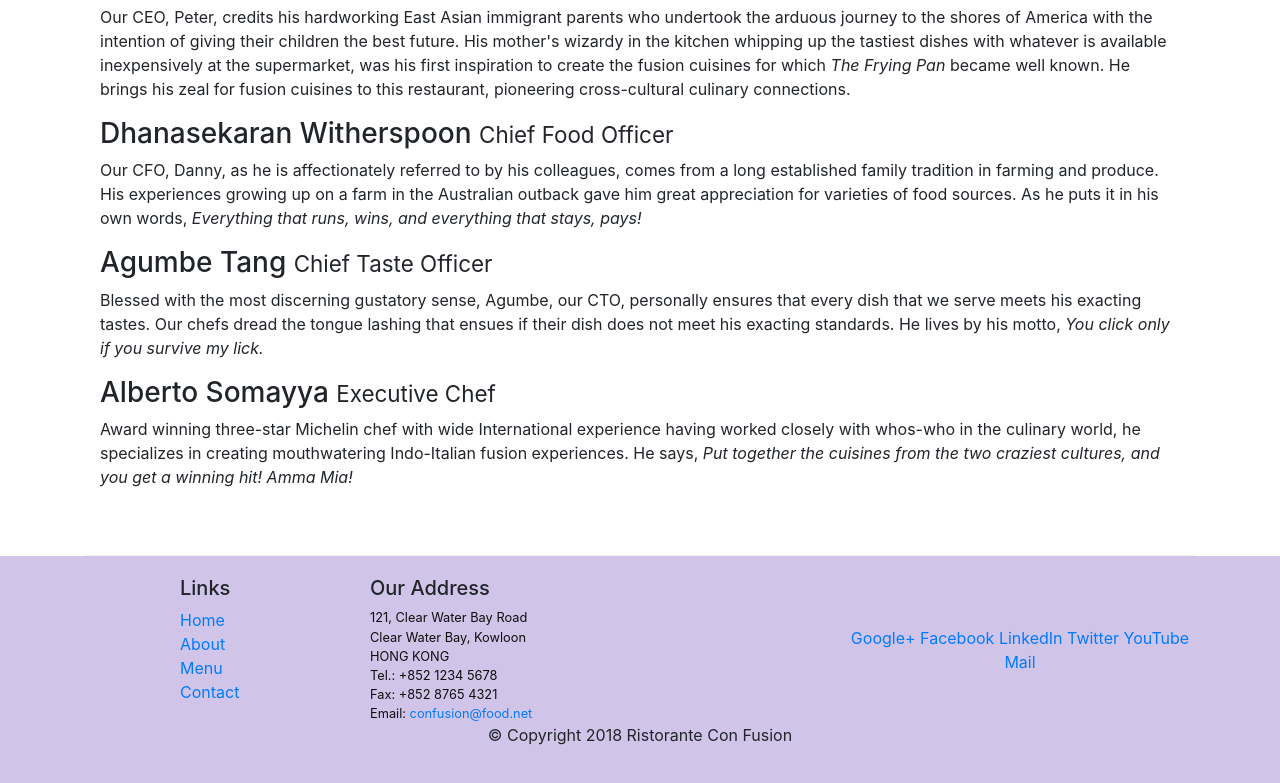
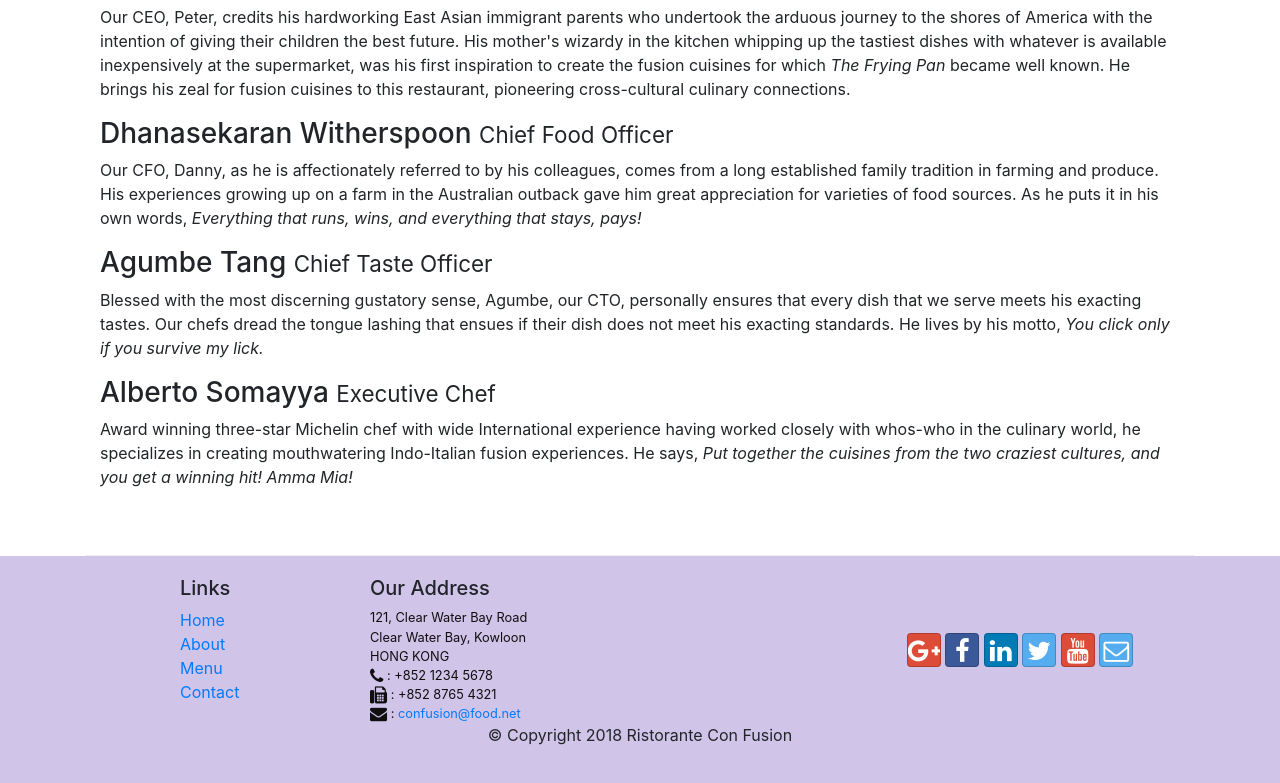
Before and after one commit to maryam-eslahi/UI-Bootstrap, a website: page aboutus.html in a window 1280 px wide. Shown: the part 948-1731 px from the top of the page. Drawn offline with nearby package versions, Linux system fonts and the light colour scheme.

Commit message:
icon fonts

```diff
--- a/aboutus.html
+++ b/aboutus.html
@@ -11,6 +11,8 @@
 
            <!-- Bootstrap CSS -->
            <link rel="stylesheet" href="node_modules/bootstrap/dist/css/bootstrap.min.css">
+           <link rel="stylesheet" href="node_modules/font-awesome/css/font-awesome.min.css">
+           <link rel="stylesheet" href="node_modules/bootstrap-social/bootstrap-social.css">
            <link rel="stylesheet" href="css/styles.css">
 
 </head>
@@ -97,25 +99,25 @@
                         <li><a href="#">Contact</a></li>
                     </ul>
                 </div>
-                <div class="col-7 col-sm-5">
+                <div class="col-7 col-sm-5 ">
                     <h5>Our Address</h5>
                     <address class="address">
 		              121, Clear Water Bay Road<br>
 		              Clear Water Bay, Kowloon<br>
 		              HONG KONG<br>
-		              Tel.: +852 1234 5678<br>
-		              Fax: +852 8765 4321<br>
-		              Email: <a href="mailto:confusion@food.net">confusion@food.net</a>
+		              <i class="fa fa-phone fa-lg"></i> : +852 1234 5678<br>
+		              <i class="fa fa-fax fa-lg"></i> : +852 8765 4321<br>
+		              <i class="fa fa-envelope fa-lg"></i> : <a href="mailto:confusion@food.net">confusion@food.net</a>
 		           </address>
                 </div>
                 <div class="col-12 col-sm-4 align-self-center">
                     <div class="text-center">
-                        <a href="http://google.com/+">Google+</a>
-                        <a href="http://www.facebook.com/profile.php?id=">Facebook</a>
-                        <a href="http://www.linkedin.com/in/">LinkedIn</a>
-                        <a href="http://twitter.com/">Twitter</a>
-                        <a href="http://youtube.com/">YouTube</a>
-                        <a href="mailto:">Mail</a>
+                        <a class="btn btn-social-icon btn-google" href="http://google.com/+"><i class="fa fa-google-plus fa-lg"></i></a>
+                        <a class="btn btn-social-icon btn-facebook" href="http://www.facebook.com/profile.php?id="><i class="fa fa-facebook fa-lg"></i></a>
+                        <a class="btn btn-social-icon btn-linkedin" href="http://www.linkedin.com/in/"><i class="fa fa-linkedin fa-lg"></i></a>
+                        <a class="btn btn-social-icon btn-twitter" href="http://twitter.com/"><i class="fa fa-twitter fa-lg"></i></a>
+                        <a class="btn btn-social-icon btn-google" href="http://youtube.com/"><i class="fa fa-youtube fa-lg"></i></a>
+                        <a class="btn btn-social-icon btn-twitter" href="mailto:"><i class="fa fa-envelope-o fa-lg"></i></a>
                     </div>
                 </div>
            </div>
--- a/package.json
+++ b/package.json
@@ -15,6 +15,8 @@
   },
   "dependencies": {
     "bootstrap": "^4.0.0",
+    "bootstrap-social": "^5.1.1",
+    "font-awesome": "^4.7.0",
     "jquery": "^3.5.1",
     "popper.js": "^1.16.1"
   }
```
Also changed, not shown: index.html (+16 -12 lines), 1 other file.
